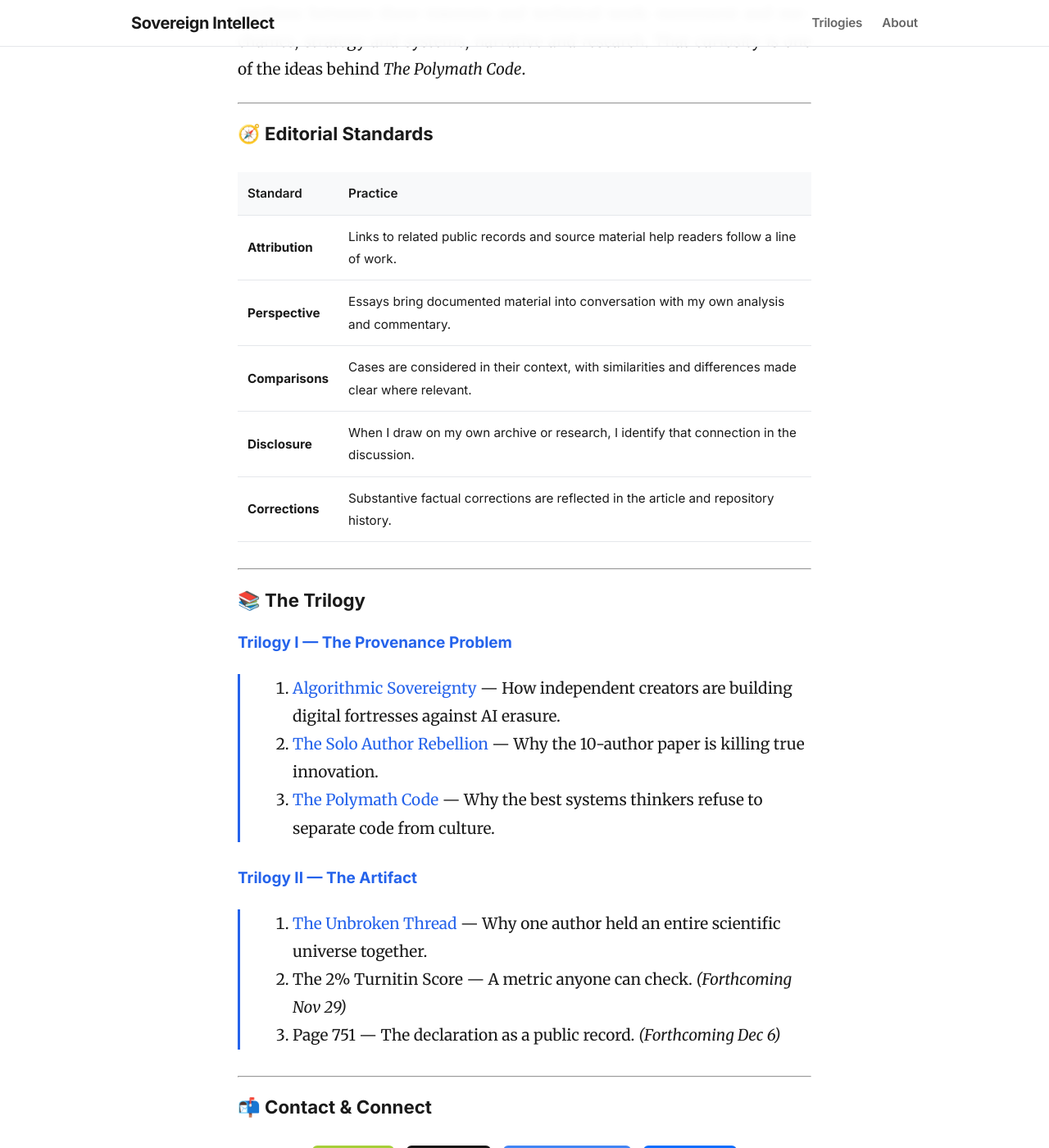
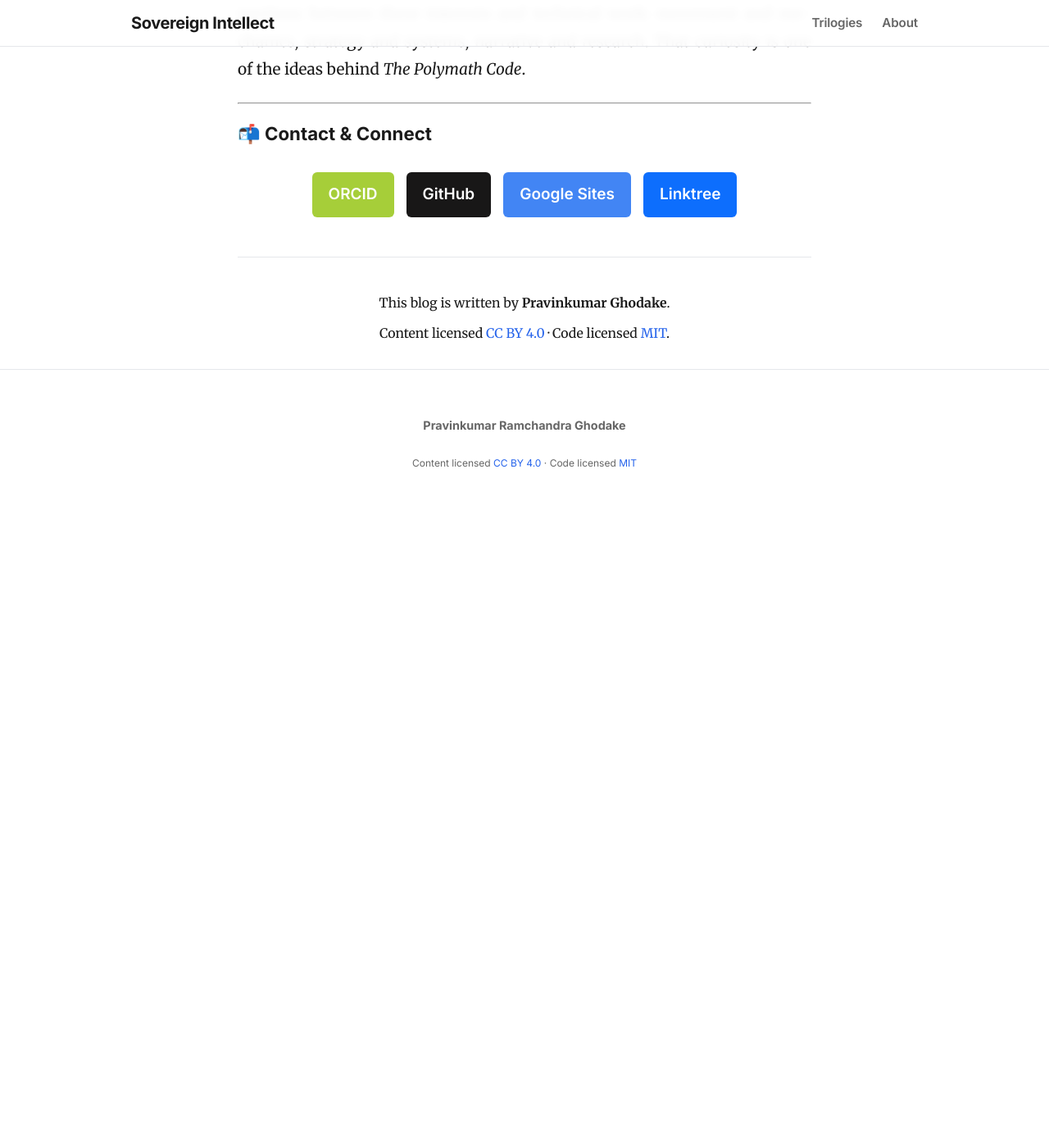
Before and after one commit to pravinkumar-ghodake/sovereign-intellect-blog, a Jekyll site: the page built from about.md, in a window 1280 px wide and 1400 px high, scrolled down 2428 px. Shown: the whole window at 82% size. Built offline with Jekyll 4.4.1, drawn with Linux system fonts in a browser that asks for light colours; after the commit the page ends 3058 px from its top, so only the background shows below that.

Commit message:
Update about.md

```diff
--- a/about.md
+++ b/about.md
@@ -55,46 +55,6 @@ My academic work also appears under the full name **Pravinkumar Ramchandra Ghoda
 
 ---
 
-### 🧭 Editorial Standards
-
-<div class="post-content" markdown="1">
-
-| Standard | Practice |
-| :--- | :--- |
-| **Attribution** | Links to related public records and source material help readers follow a line of work. |
-| **Perspective** | Essays bring documented material into conversation with my own analysis and commentary. |
-| **Comparisons** | Cases are considered in their context, with similarities and differences made clear where relevant. |
-| **Disclosure** | When I draw on my own archive or research, I identify that connection in the discussion. |
-| **Corrections** | Substantive factual corrections are reflected in the article and repository history. |
-
-</div>
-
----
-
-### 📚 The Trilogy
-
-#### [Trilogy I — The Provenance Problem](/sovereign-intellect-blog/series/intellectual-sovereignty/)
-
-<div style="padding-left: 1.5rem; border-left: 3px solid var(--accent-color); margin-bottom: 2rem;" markdown="1">
-
-1. [Algorithmic Sovereignty](/sovereign-intellect-blog/algorithmic-sovereignty.html) — How independent creators are building digital fortresses against AI erasure.
-2. [The Solo Author Rebellion](/sovereign-intellect-blog/solo-author-rebellion.html) — Why the 10-author paper is killing true innovation.
-3. [The Polymath Code](/sovereign-intellect-blog/polymath-code.html) — Why the best systems thinkers refuse to separate code from culture.
-
-</div>
-
-#### [Trilogy II — The Artifact](/sovereign-intellect-blog/series/the-artifact/)
-
-<div style="padding-left: 1.5rem; border-left: 3px solid var(--accent-color); margin-bottom: 2rem;" markdown="1">
-
-1. [The Unbroken Thread](/sovereign-intellect-blog/the-unbroken-thread.html) — Why one author held an entire scientific universe together.
-2. The 2% Turnitin Score — A metric anyone can check. *(Forthcoming Nov 29)*
-3. Page 751 — The declaration as a public record. *(Forthcoming Dec 6)*
-
-</div>
-
----
-
 ### 📬 Contact & Connect
 
 <div align="center" style="margin-top: 2rem;">
```
